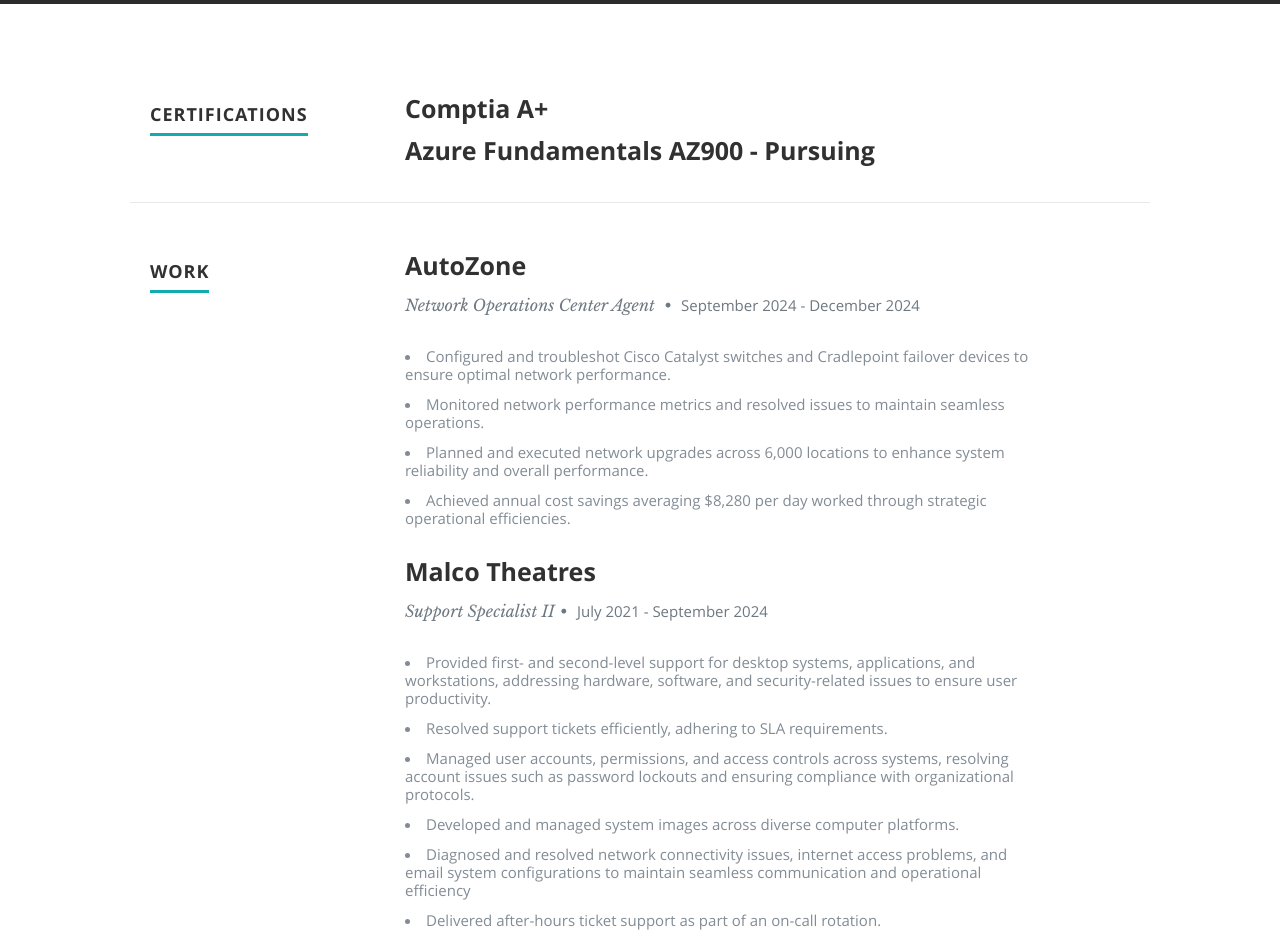
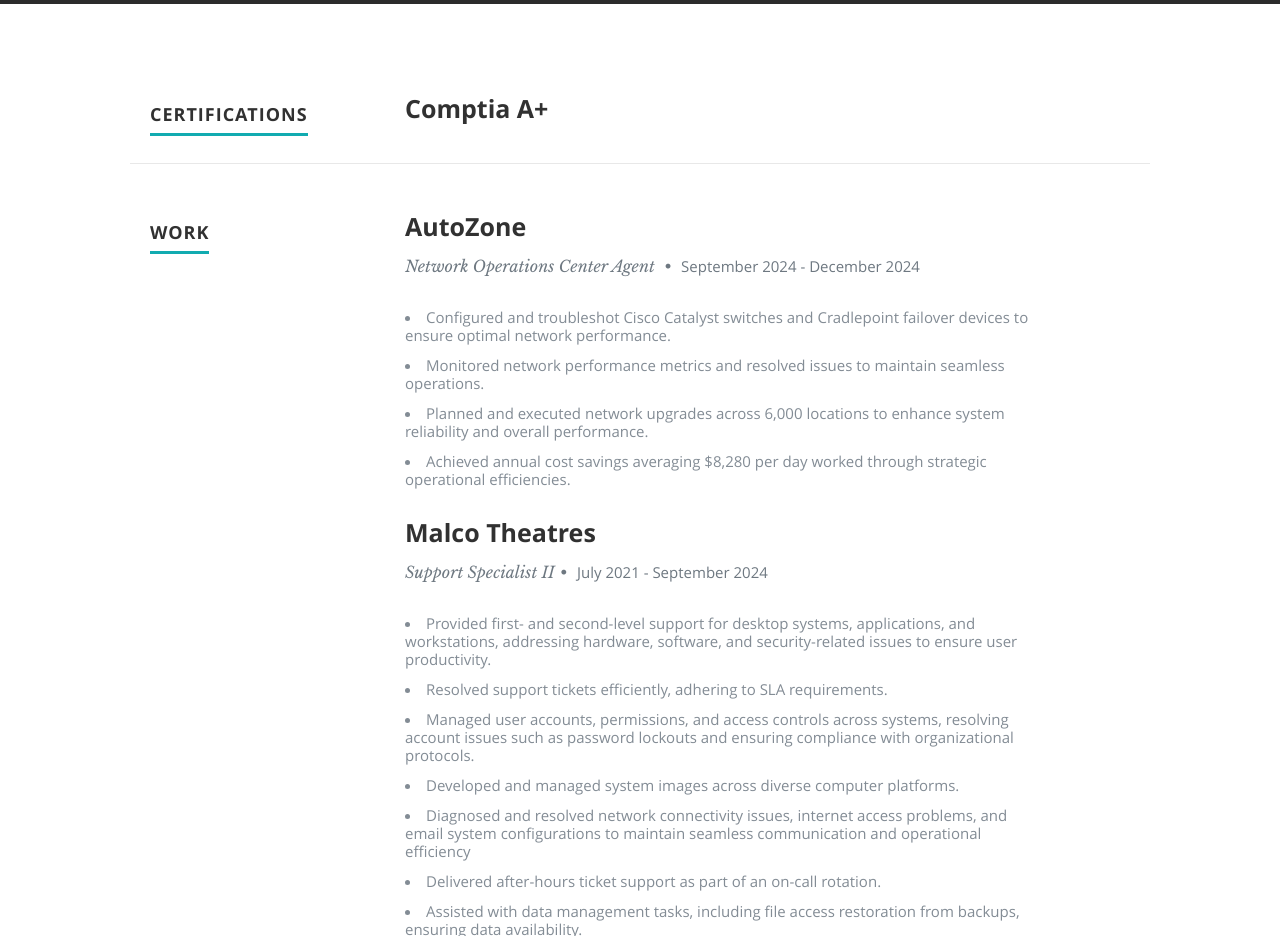
Before and after one commit to unretired1516/azure-resume, a plain HTML site: page frontend/index.html in a window 1280 px wide. Shown: the part 1120-2056 px from the top of the page. Drawn offline with nearby package versions, Linux system fonts and the light colour scheme.

Commit message:
Update index.html
Updated Certification Section to reflect current credentials.

```diff
--- a/frontend/index.html
+++ b/frontend/index.html
@@ -120,16 +120,6 @@
                <div class="twelve columns">
 
                   <h3>Comptia A+</h3>
-               </div>
-
-            </div> <!-- item end -->
-
-            <div class="row item">
-
-               <div class="twelve columns">
-
-                  <h3>Azure Fundamentals AZ900 - Pursuing</h3>
-
                </div>
 
             </div> <!-- item end -->
```
